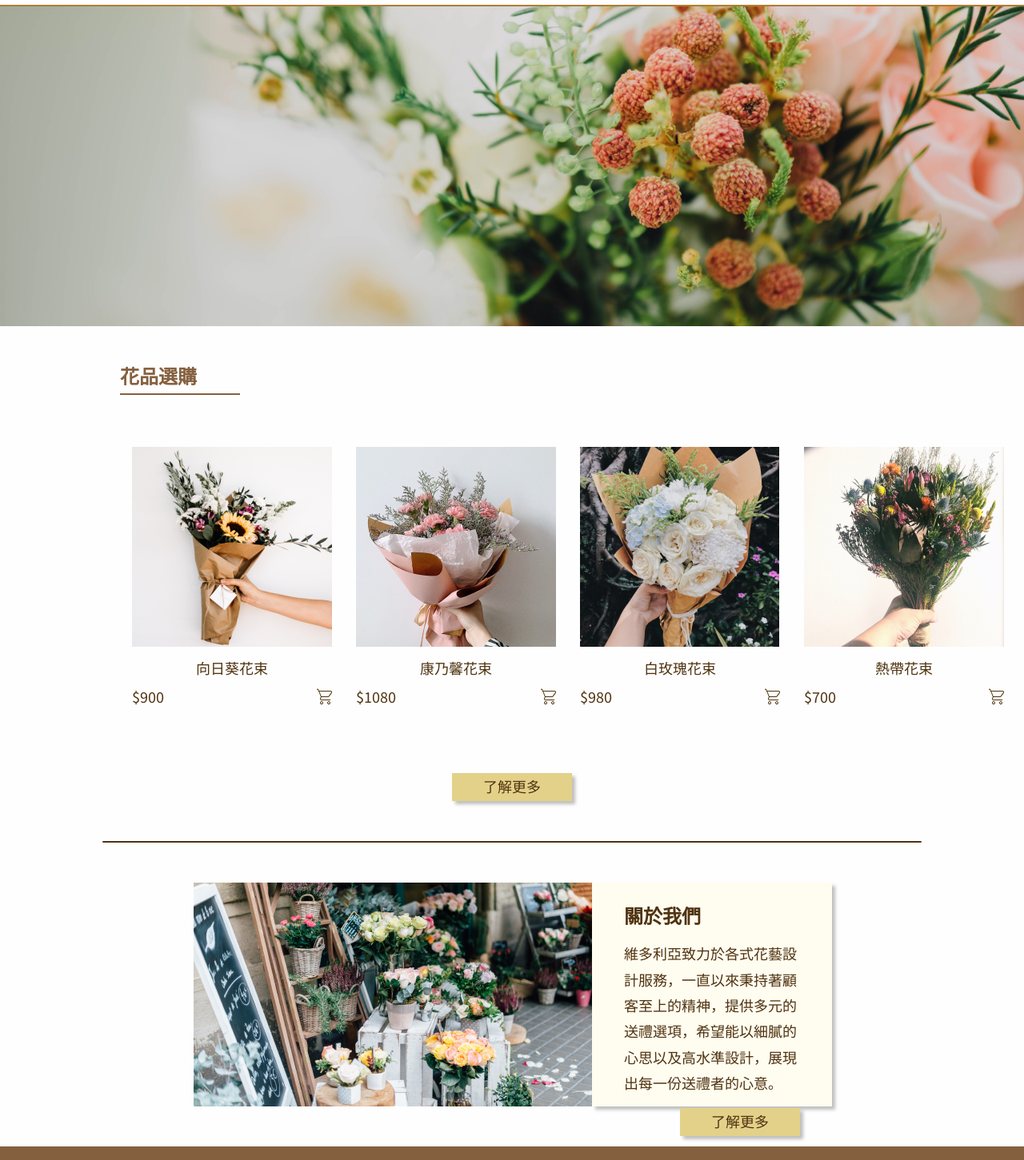
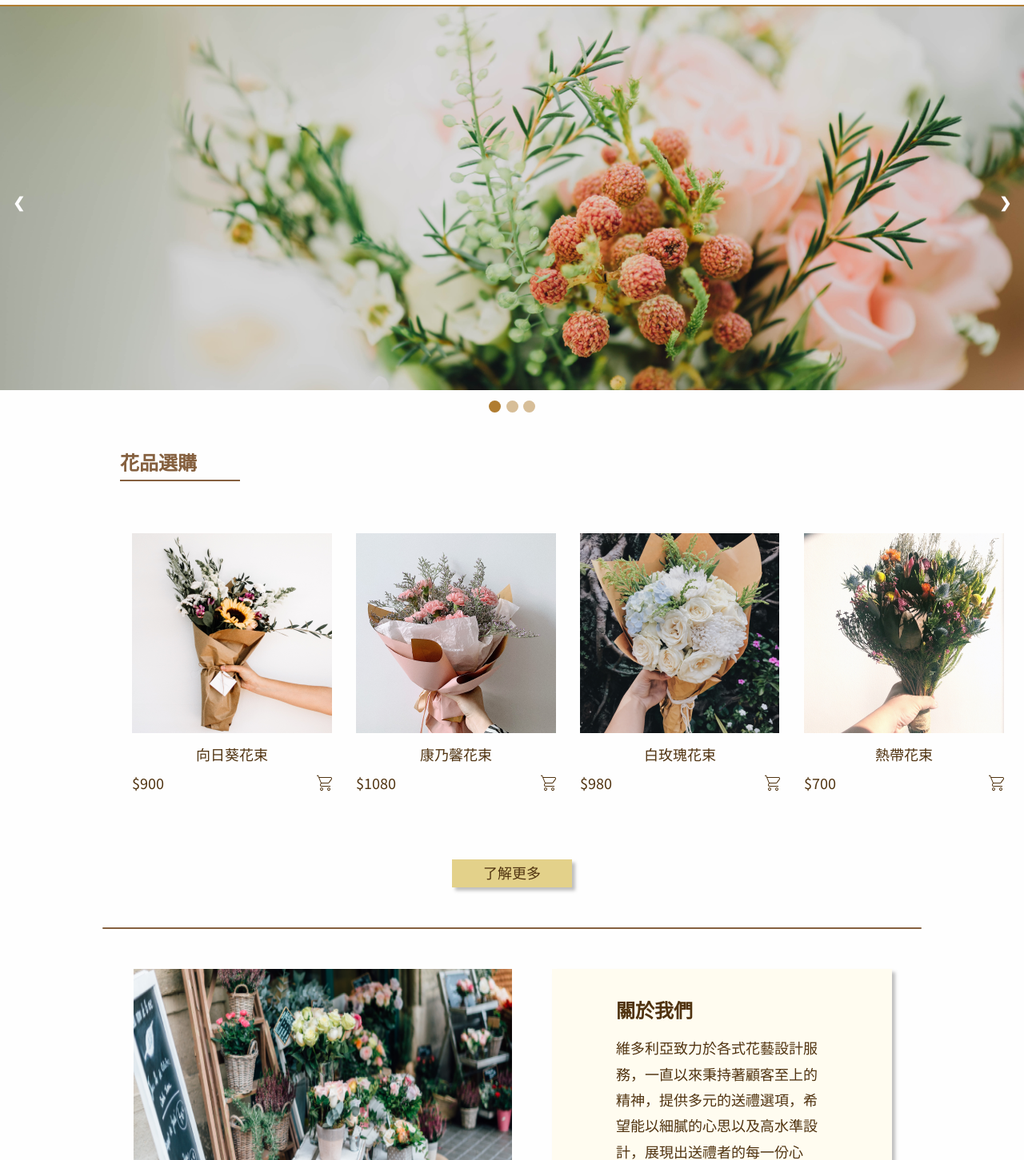
Before and after one commit to yuhsin828/midterm_project, a plain HTML site: page index.html in a window 1280 px wide. Shown: the part 79-1530 px from the top of the page at 80% size. Drawn offline with nearby package versions, Linux system fonts and the light colour scheme.

Commit message:
add slider and modify layout

```diff
--- a/css/style_about_us.css
+++ b/css/style_about_us.css
@@ -8,12 +8,12 @@
 
 .about_us_info {
     width: 440px;
-    height: 280px;
-    padding: 3em 4em;
+    height: 350px;
+    padding: 4em 6em;
     margin: 2em;
     background-image: url("../image/about_us_info_bg.png");
     background-repeat: no-repeat;
-    background-size: contain;
+    background-size: 440px 350px;
 }
 
 .about_us_img {
--- a/css/style_home.css
+++ b/css/style_home.css
@@ -15,14 +15,18 @@ body {
     color: #B07D31;
 }
 
-
-/* .container {
+.container {
     background-color: #FEFEFE;
-} */
+}
 
 a {
     display: block;
     text-decoration: none;
+}
+
+::selection {
+    color: #FEFEFE;
+    background: #503310;
 }
 
 
@@ -69,6 +73,11 @@ a {
     color: #B07D31;
 }
 
+.nav_link_now {
+    padding: 0.2em;
+    color: #503310;
+}
+
 .nav_link:hover {
     color: #85603F;
 }
@@ -79,11 +88,11 @@ a {
 .nav_sublist {
     display: none;
     position: absolute;
+    z-index: 1;
     list-style: none;
     background-color: rgba(254, 254, 254, 80%);
     border-top: none;
     width: 12em;
-    padding: 0.5em 0 0.5em 0;
     text-align: center;
     display: flex;
     justify-content: space-around;
@@ -91,11 +100,9 @@ a {
 
 .nav_sublist_part {
     display: none;
-    padding-top: 0.8em;
 }
 
 .sublist_link_title {
-    /* font-size: 1.1em; */
     color: #85603F;
     padding-bottom: 0.5em;
     border-bottom: solid #85603F 2px;
@@ -108,6 +115,10 @@ a {
 
 .nav_item:hover .nav_sublist .nav_sublist_part {
     display: block;
+}
+
+.nav_item:hover .nav_sublist {
+    padding: 1.3em 0 0.5em 0;
 }
 
 .nav_item:hover>.nav_link {
@@ -150,6 +161,106 @@ a {
 
 .banner {
     width: 100%;
+}
+
+
+/* --------------------image slider-------------------- */
+
+
+/* Slideshow container */
+
+.slideshow-container {
+    position: relative;
+    margin: auto;
+}
+
+
+/* Hide the images by default */
+
+.mySlides {
+    display: none;
+}
+
+
+/* Next & previous buttons */
+
+.prev,
+.next {
+    cursor: pointer;
+    position: absolute;
+    top: 50%;
+    width: auto;
+    margin-top: -22px;
+    padding: 16px;
+    color: #FEFEFE;
+    font-weight: bold;
+    font-size: 18px;
+    transition: 0.6s ease;
+    border-radius: 0 3px 3px 0;
+    user-select: none;
+}
+
+
+/* Position the "next button" to the right */
+
+.next {
+    right: 0;
+    border-radius: 3px 0 0 3px;
+}
+
+
+/* On hover, add a black background color with a little bit see-through */
+
+.prev:hover,
+.next:hover {
+    background-color: rgba(176, 125, 49, 60%);
+}
+
+
+/* The dots/bullets/indicators */
+
+.dot {
+    cursor: pointer;
+    height: 15px;
+    width: 15px;
+    margin: 0 2px;
+    background-color: rgba(176, 125, 49, 50%);
+    border-radius: 50%;
+    display: inline-block;
+    transition: background-color 0.6s ease;
+}
+
+.active,
+.dot:hover {
+    background-color: #B07D31;
+}
+
+
+/* Fading animation */
+
+.fade {
+    -webkit-animation-name: fade;
+    -webkit-animation-duration: 1.5s;
+    animation-name: fade;
+    animation-duration: 1.5s;
+}
+
+@-webkit-keyframes fade {
+    from {
+        opacity: .4
+    }
+    to {
+        opacity: 1
+    }
+}
+
+@keyframes fade {
+    from {
+        opacity: .4
+    }
+    to {
+        opacity: 1
+    }
 }
 
 
@@ -237,7 +348,7 @@ a {
     width: 80%;
     height: 0.2em;
     border-radius: 10px;
-    background-color: #503310;
+    background-color: #85603F;
     margin: auto;
 }
 
@@ -247,21 +358,22 @@ a {
 .about {
     display: flex;
     justify-content: space-between;
-    padding: 5em 24em;
+    padding: 5em 16.5em;
 }
 
 .about_img {
-    width: 500px;
-    height: 280px;
+    width: 50%;
+    height: auto;
+    margin-right: 50px;
 }
 
 
 /* --------------------about info-------------------- */
 
 .about_info {
-    width: 470px;
-    height: 280px;
-    padding: 3em 4em;
+    width: 50%;
+    height: auto;
+    padding: 4em 8em;
     background: #FFFCF0;
     box-shadow: 4px 4px 4px rgba(0, 0, 0, 0.25);
 }
--- a/index.html
+++ b/index.html
@@ -27,10 +27,10 @@
                     <a href="./about_us.html" class="nav_link">關於我們</a>
                 </li>
                 <li class="nav_item">
-                    <a href="#" class="nav_link">花品選購</a>
+                    <a href="./bouquet.html" class="nav_link">花品選購</a>
                     <ul class="nav_sublist">
                         <div class="nav_sublist_part">
-                            <li class="sublist_item"><a href="#" class="sublist_link_title">花藝設計</a></li>
+                            <li class="sublist_item"><a href="./bouquet.html" class="sublist_link_title">花藝設計</a></li>
                             <li class="sublist_item"><a href="./bouquet.html" class="sublist_link">精美花束</a></li>
                             <li class="sublist_item"><a href="#" class="sublist_link">造型盆花</a></li>
                             <li class="sublist_item"><a href="#" class="sublist_link">藝術花籃</a></li>
@@ -74,10 +74,40 @@
         </header>
 
         <!--banner-->
-        <banner>
+
+        <!-- <banner>
             <img src="./image/banner.png" alt="banner" class="banner">
-        </banner>
+        </banner> -->
 
+        <!-- Slideshow container -->
+        <div class="slideshow-container">
+            <!-- Full-width images with number and caption text -->
+            <div class="mySlides fade">
+                <img src="./image/banner_1.png" style="width:100%">
+            </div>
+
+            <div class="mySlides fade">
+                <img src="./image/banner_2.png" style="width:100%">
+            </div>
+
+            <div class="mySlides fade">
+                <img src="./image/banner_3.png" style="width:100%">
+            </div>
+
+            <!-- Next and previous buttons -->
+            <a class="prev" onclick="plusSlides(-1)">&#10094;</a>
+            <a class="next" onclick="plusSlides(1)">&#10095;</a>
+        </div>
+        <br>
+
+        <!-- The dots/circles -->
+        <div style="text-align:center">
+            <span class="dot" onclick="currentSlide(1)"></span>
+            <span class="dot" onclick="currentSlide(2)"></span>
+            <span class="dot" onclick="currentSlide(3)"></span>
+        </div>
+
+        <!--main-->
         <main class="main">
             <!-- 花品選購-->
             <h2 class="main_title">花品選購</h2>
@@ -144,7 +174,7 @@
             <img src="./image/about_us_1.png" alt="about_us" class="about_img">
             <div class="about_info">
                 <h2 class="about_title">關於我們</h2>
-                <p class="about_text">維多利亞致力於各式花藝設計服務，一直以來秉持著顧客至上的精神，提供多元的送禮選項，希望能以細膩的心思以及高水準設計，展現出每一份送禮者的心意。 </p>
+                <p class="about_text">維多利亞致力於各式花藝設計服務，一直以來秉持著顧客至上的精神，提供多元的送禮選項，希望能以細膩的心思以及高水準設計，展現出送禮者的每一份心意。 </p>
                 <a href="./about_us.html" class="about_more">了解更多</a>
             </div>
         </article>
@@ -179,6 +209,8 @@
             <p class="copyright">Copyright © 維多利亞花坊 All Rights Reserved.</p>
         </footer>
     </div>
+
+    <script type="text/javascript" src="./js/js_home.js"></script>
 </body>
 
 </html>
--- /dev/null
+++ b/js/js_home.js
@@ -0,0 +1,46 @@
+var slideIndex = 1;
+showSlides(slideIndex);
+
+// Next/previous controls
+function plusSlides(n) {
+    showSlides(slideIndex += n);
+}
+
+// Thumbnail image controls
+function currentSlide(n) {
+    showSlides(slideIndex = n);
+}
+
+function showSlides(n) {
+    var i;
+    var slides = document.getElementsByClassName("mySlides");
+    var dots = document.getElementsByClassName("dot");
+    if (n > slides.length) { slideIndex = 1 }
+    if (n < 1) { slideIndex = slides.length }
+    for (i = 0; i < slides.length; i++) {
+        slides[i].style.display = "none";
+    }
+    for (i = 0; i < dots.length; i++) {
+        dots[i].className = dots[i].className.replace(" active", "");
+    }
+    slides[slideIndex - 1].style.display = "block";
+    dots[slideIndex - 1].className += " active";
+}
+
+// var slideIndex = 0;
+// showSlides();
+
+// var slideIndex = 0;
+// showSlides();
+
+// function showSlides() {
+//     var i;
+//     var slides = document.getElementsByClassName("mySlides");
+//     for (i = 0; i < slides.length; i++) {
+//         slides[i].style.display = "none";
+//     }
+//     slideIndex++;
+//     if (slideIndex > slides.length) { slideIndex = 1 }
+//     slides[slideIndex - 1].style.display = "block";
+//     setTimeout(showSlides, 2000); // Change image every 2 seconds
+// }
```
Also changed, not shown: about_us.html (+6 -5 lines), bouquet.html (+3 -3 lines), css/style_bouquet.css (+11 -11 lines), image/banner_1.png (added), image/banner_2.png (added), image/banner_3.png (added).
